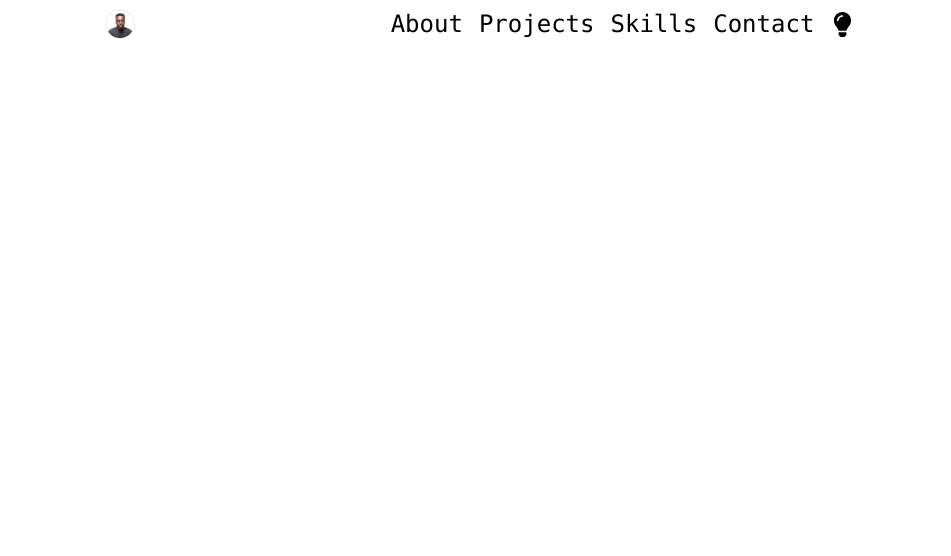
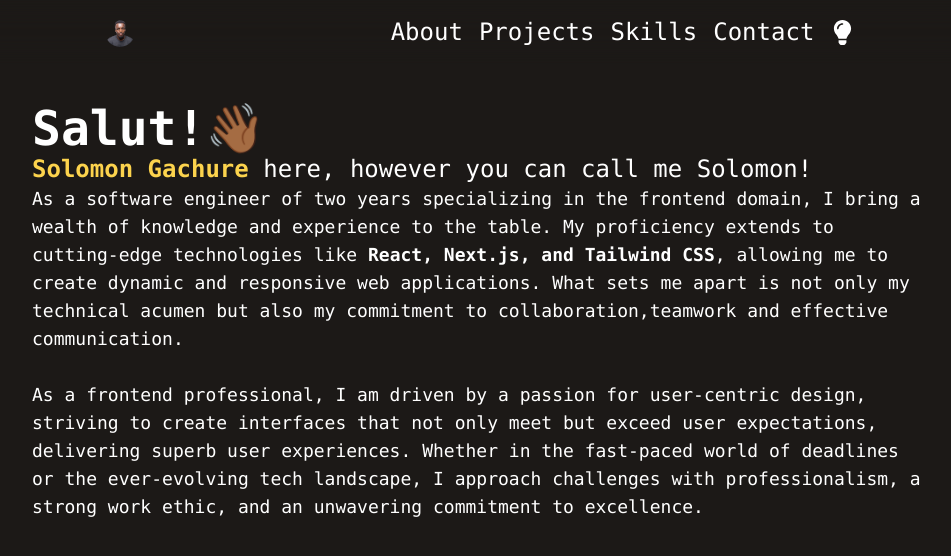
Before and after one commit to Solomon-Gachure/gitahi, a React (Create React App) app: page / in a window 1280 px wide. Shown: the top 556 px of the page, without its empty margins (160-1111 px from the left). Built offline with nearby package versions, Linux system fonts and the light colour scheme.

Commit message:
Changes to the about section

```diff
--- a/src/App.js
+++ b/src/App.js
@@ -1,10 +1,11 @@
+import About from "./component/about";
 import Navbar from "./component/navbar";
-
 
 function App() {
   return (
     <div>
       <Navbar/>
+      <About/>
     </div>
   );
 }
--- /dev/null
+++ b/src/component/about.js
@@ -0,0 +1,26 @@
+import React, {useEffect} from 'react'
+import AOS from 'aos'
+import 'aos/dist/aos.css';
+const About = () => {
+  useEffect(() => {
+    AOS.init();
+  }, []);
+  return (
+    <div className='pt-16 h-screen text-white bg-stone-900'>
+      <div className='flex items-center justify-center p-2 pt-10 '>
+<p className='font-mono md:text-lg max-w-4xl '><span className='text-2xl md:text-5xl font-extrabold' data-aos="fade-right">Salut!👋🏾</span> <br/>
+   <span className='text-xl md:text-2xl'><b className='text-amber-300'>Solomon Gachure</b> here, however you can call me Solomon!</span><br/>
+  As a software engineer of two years specializing in the frontend domain, I bring a wealth of knowledge and experience to the table. My proficiency extends to cutting-edge technologies like <b>React, Next.js, and Tailwind CSS</b>, allowing me to create dynamic and responsive web applications.
+
+What sets me apart is not only my technical acumen but also my commitment to collaboration,teamwork and effective communication.<br/>
+<br/>
+
+As a frontend professional, I am driven by a passion for user-centric design, striving to create interfaces that not only meet but exceed user expectations, delivering superb user experiences. Whether in the fast-paced world of deadlines or the ever-evolving tech landscape, I approach challenges with professionalism, a strong work ethic, and an unwavering commitment to excellence.
+
+  </p>
+      </div>
+    </div>
+  )
+}
+
+export default About
--- a/src/component/navbar.js
+++ b/src/component/navbar.js
@@ -21,10 +21,10 @@ const Navbar = () => {
     }
 
   return (
-    <div className='font-mono'>
-        <div className='flex justify-between md:justify-center gap-20 md:gap-64 items-center p-2 z-50 bg-opacity-60 backdrop-blur-lg backdrop-filter:blur(8px) bg-clip-padding'>
+    <div className={`font-mono w-full  ${lightmode? 'bg-white text-black': 'bg-stone-950  text-white'}`}>
+        <div className='flex fixed w-full justify-between md:justify-center gap-20 md:gap-64 items-center p-4 z-50 bg-opacity-60 backdrop-blur-lg backdrop-filter:blur(8px) bg-clip-padding'>
             {/**logo */}
-            <div className='border h-[30px] rounded-full w-[30px]'>
+            <div className=' h-[30px] rounded-full w-[30px]'>
 <img className='w-full h-full rounded-full'
  src={logo}
   alt="Solomon." />
```
